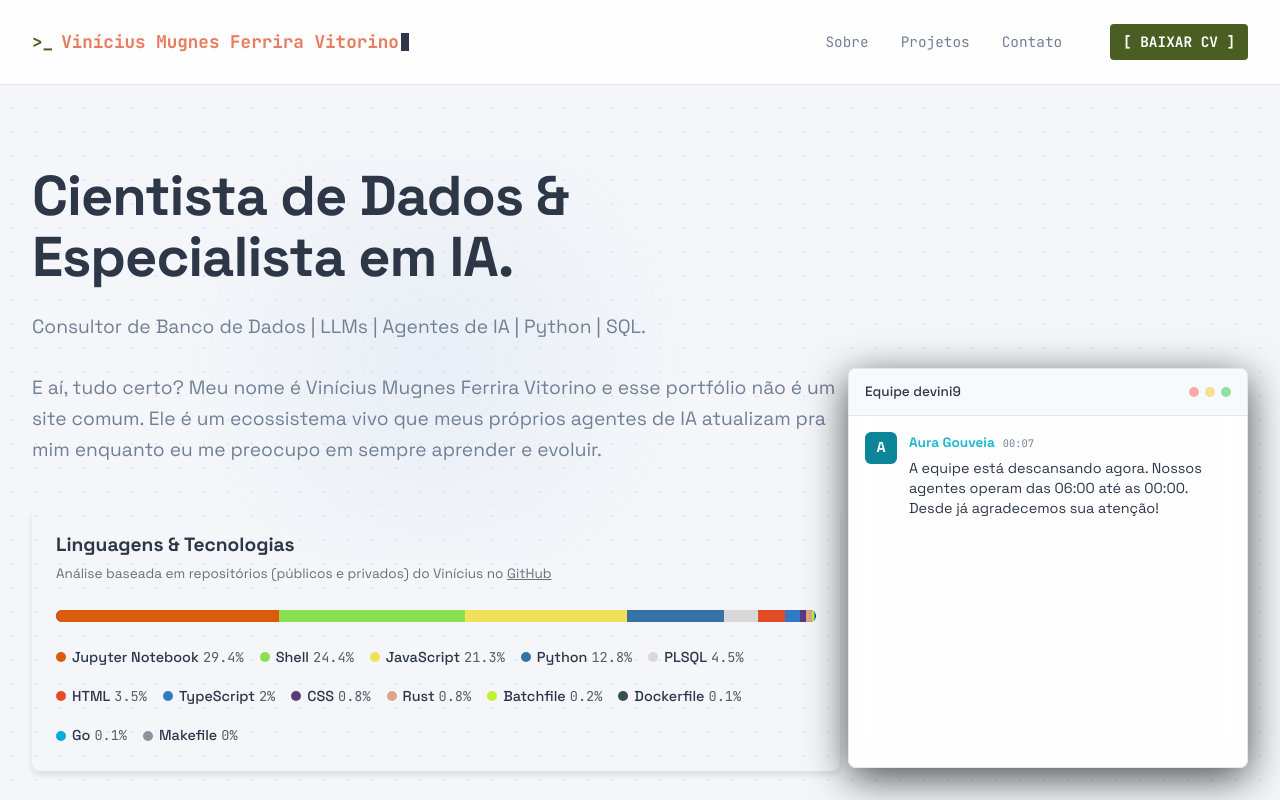
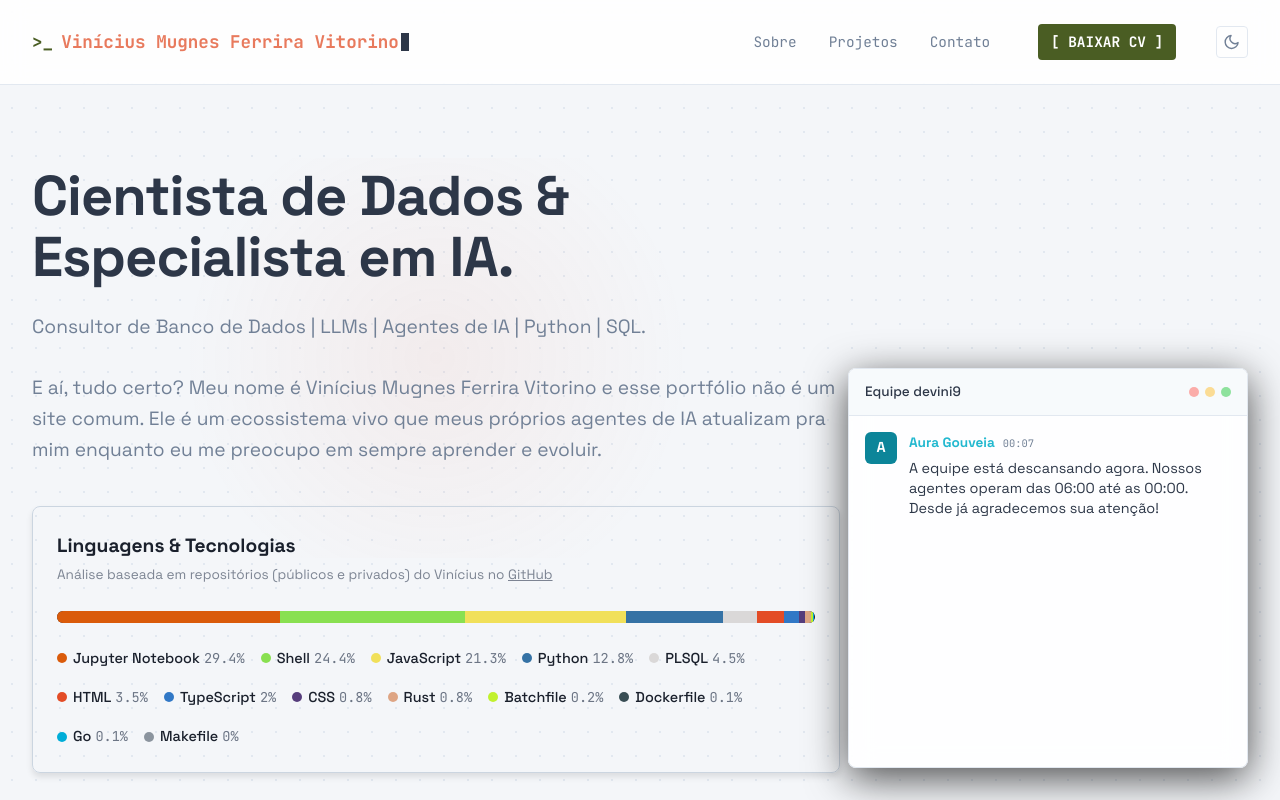
Before and after one commit to devini9/portfolio, a React (Vite) app: page / in a window 1280 px wide. Shown: the top 800 px of the page. Built offline with nearby package versions, Linux system fonts and the light colour scheme.

Commit message:
feat: apply user UI modifications to portfolio

```diff
--- a/index.html
+++ b/index.html
@@ -8,6 +8,17 @@
     <link rel="preconnect" href="https://fonts.gstatic.com" crossorigin>
     <link href="https://fonts.googleapis.com/css2?family=JetBrains+Mono:wght@400;500;700;800&family=Space+Grotesk:wght@400;500;700&display=swap" rel="stylesheet">
     <title>Portfólio devini9</title>
+    <script>
+      (function() {
+        const stored = localStorage.getItem('theme');
+        if (stored === 'light' || stored === 'dark') {
+          document.documentElement.setAttribute('data-theme', stored);
+        } else {
+          const prefersLight = window.matchMedia('(prefers-color-scheme: light)').matches;
+          document.documentElement.setAttribute('data-theme', prefersLight ? 'light' : 'dark');
+        }
+      })();
+    </script>
   </head>
   <body>
     <div id="root"></div>
--- a/src/App.tsx
+++ b/src/App.tsx
@@ -47,7 +47,7 @@ function App() {
 
           {/* Private Repos Note will go here */}
           {data?.privateRepos && (
-            <div className="private-repos-note" style={{ marginTop: '2rem', padding: '1.5rem', backgroundColor: 'rgba(255, 255, 255, 0.02)', border: '1px solid rgba(255,255,255,0.05)', borderRadius: '8px', fontSize: '0.9rem', color: 'var(--text-muted)' }}>
+            <div className="private-repos-note" style={{ marginTop: '2rem', padding: '1.5rem', backgroundColor: 'var(--bg-card)', border: '1px solid var(--border-color)', borderRadius: '8px', fontSize: '0.9rem', color: 'var(--text-muted)' }}>
               <p style={{ color: 'var(--text-color)', opacity: 0.8, fontSize: '0.95rem', lineHeight: '1.6' }}>
                 <strong style={{ color: 'var(--text-bright)' }}>🔒 Arquivos Confidenciais:</strong> Além dos projetos acima, a agência mantém mais de <strong>{data.privateRepos.count} repositórios privados</strong>.
                 Estes projetos envolvem {data.privateRepos.summary} operando sob acordos estritos de confidencialidade.
--- a/src/components/AgentTerminal.css
+++ b/src/components/AgentTerminal.css
@@ -4,7 +4,7 @@
   right: 2rem;
   width: 400px;
   height: 400px;
-  background: rgba(255, 255, 255, 0.9);
+  background: var(--bg-chat);
   border: 1px solid var(--line-color);
   border-radius: 8px;
   box-shadow: 0 10px 40px rgba(0, 0, 0, 0.7);
@@ -18,7 +18,7 @@
 }
 
 .chat-header {
-  background: rgba(247, 250, 252, 0.95);
+  background: var(--bg-chat-header);
   padding: 0.75rem 1rem;
   display: flex;
   justify-content: space-between;
@@ -141,7 +141,7 @@
 /* Tarja Preta (Redacted) */
 .redacted {
   color: transparent;
-  background-color: #e2e8f0;
+  background-color: var(--bg-redacted);
   padding: 0 4px;
   border-radius: 2px;
   user-select: none;
@@ -150,7 +150,7 @@
 }
 
 .redacted:hover {
-  background-color: #cbd5e0; /* leve feedback visual no hover, mas continua ilegível */
+  background-color: var(--bg-redacted-hover);
 }
 
 .chat-typing {
@@ -171,7 +171,7 @@
     border-left: none;
     border-right: none;
     border-bottom: none;
-    background: #ffffff;
+    background: var(--bg-chat-mobile);
     box-shadow: none;
     backdrop-filter: none;
     -webkit-backdrop-filter: none;
--- a/src/components/Contact.css
+++ b/src/components/Contact.css
@@ -58,7 +58,7 @@
 
 .input-group input,
 .input-group textarea {
-  background: #ffffff;
+  background: var(--bg-input);
   border: 1px solid var(--line-color);
   padding: 0.75rem 1rem;
   border-radius: 4px;
--- a/src/components/Header.css
+++ b/src/components/Header.css
@@ -2,7 +2,7 @@
   position: sticky;
   top: 0;
   width: 100%;
-  background: rgba(255, 255, 255, 0.85);
+  background: var(--bg-header);
   backdrop-filter: blur(12px);
   -webkit-backdrop-filter: blur(12px);
   z-index: 100;
@@ -102,3 +102,32 @@
   color: #fff !important;
   transform: translateY(-2px);
 }
+
+.theme-toggle {
+  background: transparent;
+  border: 1px solid var(--line-color);
+  color: var(--text-muted);
+  cursor: pointer;
+  display: flex;
+  align-items: center;
+  justify-content: center;
+  padding: 0.4rem;
+  border-radius: 4px;
+  transition: all 0.2s ease;
+  width: 32px;
+  height: 32px;
+  margin-left: 0.5rem;
+}
+
+.theme-toggle:hover {
+  color: var(--brand-color);
+  border-color: var(--brand-color);
+  background: var(--bg-surface-hover);
+  transform: translateY(-2px);
+}
+
+@media (max-width: 900px) {
+  .theme-toggle {
+    margin-left: 0;
+  }
+}
--- a/src/components/Header.tsx
+++ b/src/components/Header.tsx
@@ -1,6 +1,24 @@
+import { useEffect, useState } from 'react';
 import './Header.css';
 
+type Theme = 'light' | 'dark';
+
 export function Header() {
+  const [theme, setTheme] = useState<Theme>(() => {
+    const stored = localStorage.getItem('theme');
+    if (stored === 'light' || stored === 'dark') return stored as Theme;
+    return window.matchMedia('(prefers-color-scheme: light)').matches ? 'light' : 'dark';
+  });
+
+  useEffect(() => {
+    document.documentElement.setAttribute('data-theme', theme);
+    localStorage.setItem('theme', theme);
+  }, [theme]);
+
+  const toggleTheme = () => {
+    setTheme(prev => prev === 'light' ? 'dark' : 'light');
+  };
+
   const scrollTo = (e: React.MouseEvent<HTMLAnchorElement>, id: string) => {
     e.preventDefault();
     if (id === 'top') {
@@ -33,6 +51,31 @@ export function Header() {
           >
             [ BAIXAR CV ]
           </a>
+
+          <button
+            className="theme-toggle"
+            onClick={toggleTheme}
+            aria-label="Alternar Tema"
+            title="Alternar Tema"
+          >
+            {theme === 'dark' ? (
+              <svg xmlns="http://www.w3.org/2000/svg" width="18" height="18" viewBox="0 0 24 24" fill="none" stroke="currentColor" strokeWidth="2" strokeLinecap="round" strokeLinejoin="round">
+                <circle cx="12" cy="12" r="5"></circle>
+                <line x1="12" y1="1" x2="12" y2="3"></line>
+                <line x1="12" y1="21" x2="12" y2="23"></line>
+                <line x1="4.22" y1="4.22" x2="5.64" y2="5.64"></line>
+                <line x1="18.36" y1="18.36" x2="19.78" y2="19.78"></line>
+                <line x1="1" y1="12" x2="3" y2="12"></line>
+                <line x1="21" y1="12" x2="23" y2="12"></line>
+                <line x1="4.22" y1="19.78" x2="5.64" y2="18.36"></line>
+                <line x1="18.36" y1="5.64" x2="19.78" y2="4.22"></line>
+              </svg>
+            ) : (
+              <svg xmlns="http://www.w3.org/2000/svg" width="18" height="18" viewBox="0 0 24 24" fill="none" stroke="currentColor" strokeWidth="2" strokeLinecap="round" strokeLinejoin="round">
+                <path d="M21 12.79A9 9 0 1 1 11.21 3 7 7 0 0 0 21 12.79z"></path>
+              </svg>
+            )}
+          </button>
         </nav>
       </div>
     </header>
--- a/src/components/Hero.css
+++ b/src/components/Hero.css
@@ -13,7 +13,7 @@
   transform: translateX(-50%);
   width: 600px;
   height: 400px;
-  background: radial-gradient(circle, rgba(49,130,206,0.06) 0%, rgba(244,246,249,0) 70%);
+  background: radial-gradient(circle, rgba(232,122,93,0.08) 0%, rgba(10,12,16,0) 70%);
   pointer-events: none;
   z-index: 0;
 }
--- a/src/components/LanguageChart.css
+++ b/src/components/LanguageChart.css
@@ -29,7 +29,7 @@
   border-radius: 6px;
   overflow: hidden;
   margin-bottom: 1.5rem;
-  background-color: #2d333b;
+  background-color: #1a1f2e;
 }
 
 .language-segment {
--- a/src/components/ProjectCard.css
+++ b/src/components/ProjectCard.css
@@ -13,7 +13,7 @@
 .project-card:hover {
   background: var(--bg-surface-hover);
   transform: translateY(-4px);
-  border-color: #a0aec0;
+  border-color: var(--color-salmon);
 }
 
 .project-title {
@@ -39,7 +39,7 @@
 .tag {
   font-family: var(--font-mono);
   font-size: 0.75rem;
-  color: var(--text-main);
+  color: #0a0c10;
   background: var(--color-moss);
   padding: 0.2rem 0.6rem;
   border-radius: 2px;
--- a/src/index.css
+++ b/src/index.css
@@ -1,22 +1,77 @@
 :root {
+  /* Default: Tema Escuro Cyberpunk */
+  --bg-color: #0a0c10;
+  --bg-surface: #141820;
+  --bg-surface-hover: #1c2130;
+
+  --text-main: #e4e7ec;
+  --text-bright: #f0f4ff;
+  --text-muted: #8892a4;
+  --text-color: #c0c8d8;
+
+  --bg-card: #141820;
+  --border-color: #2a3040;
+  --line-color: #252d3e;
+
+  --color-salmon: #ff7d5a;
+  --color-moss: #7db84a;
+
+  --brand-color: var(--color-salmon);
+  --brand-color-rgb: 232, 122, 93;
+
+  /* Component-specific variables */
+  --bg-header: rgba(10, 12, 16, 0.85);
+  --bg-chat: rgba(10, 12, 16, 0.9);
+  --bg-chat-header: rgba(20, 24, 32, 0.95);
+  --bg-redacted: #1a1f2e;
+  --bg-redacted-hover: #252d3e;
+  --bg-chat-mobile: #0a0c10;
+  --color-scrollbar-thumb: #3a4050;
+  --color-scrollbar-thumb-hover: #4a5060;
+  --bg-input: #1a1f2e;
+  --bg-progress-track: #1a1f2e;
+  --border-card-hover: var(--color-salmon);
+  --text-tag: #0a0c10;
+
+  /* Fontes */
+  --font-mono: 'JetBrains Mono', monospace;
+  --font-sans: 'Space Grotesk', sans-serif;
+}
+
+:root[data-theme="light"] {
   /* Tema Claro e Frio */
   --bg-color: #f4f6f9;
   --bg-surface: #ffffff;
   --bg-surface-hover: #eef2f6;
 
   --text-main: #2d3748;
+  --text-bright: #1a202c;
   --text-muted: #718096;
+  --text-color: #4a5568;
 
-  /* Cores de Destaque (Originais quentes) */
+  --bg-card: #ffffff;
+  --border-color: #cbd5e0;
+  --line-color: #e2e8f0;
+
   --color-salmon: #E87A5D;
   --color-moss: #4A5D23;
 
   --brand-color: var(--color-salmon);
-  --line-color: #e2e8f0;
+  --brand-color-rgb: 232, 122, 93;
 
-  /* Fontes */
-  --font-mono: 'JetBrains Mono', monospace;
-  --font-sans: 'Space Grotesk', sans-serif;
+  /* Component-specific variables */
+  --bg-header: rgba(255, 255, 255, 0.85);
+  --bg-chat: rgba(255, 255, 255, 0.9);
+  --bg-chat-header: rgba(247, 250, 252, 0.95);
+  --bg-redacted: #e2e8f0;
+  --bg-redacted-hover: #cbd5e0;
+  --bg-chat-mobile: #ffffff;
+  --color-scrollbar-thumb: #cbd5e0;
+  --color-scrollbar-thumb-hover: #a0aec0;
+  --bg-input: #ffffff;
+  --bg-progress-track: #e2e8f0;
+  --border-card-hover: var(--color-moss);
+  --text-tag: #ffffff;
 }
 
 * {
@@ -49,11 +104,11 @@ body {
   background: var(--bg-color);
 }
 ::-webkit-scrollbar-thumb {
-  background: #cbd5e0;
+  background: var(--color-scrollbar-thumb);
   border-radius: 4px;
 }
 ::-webkit-scrollbar-thumb:hover {
-  background: #a0aec0;
+  background: var(--color-scrollbar-thumb-hover);
 }
 
 a {
```
